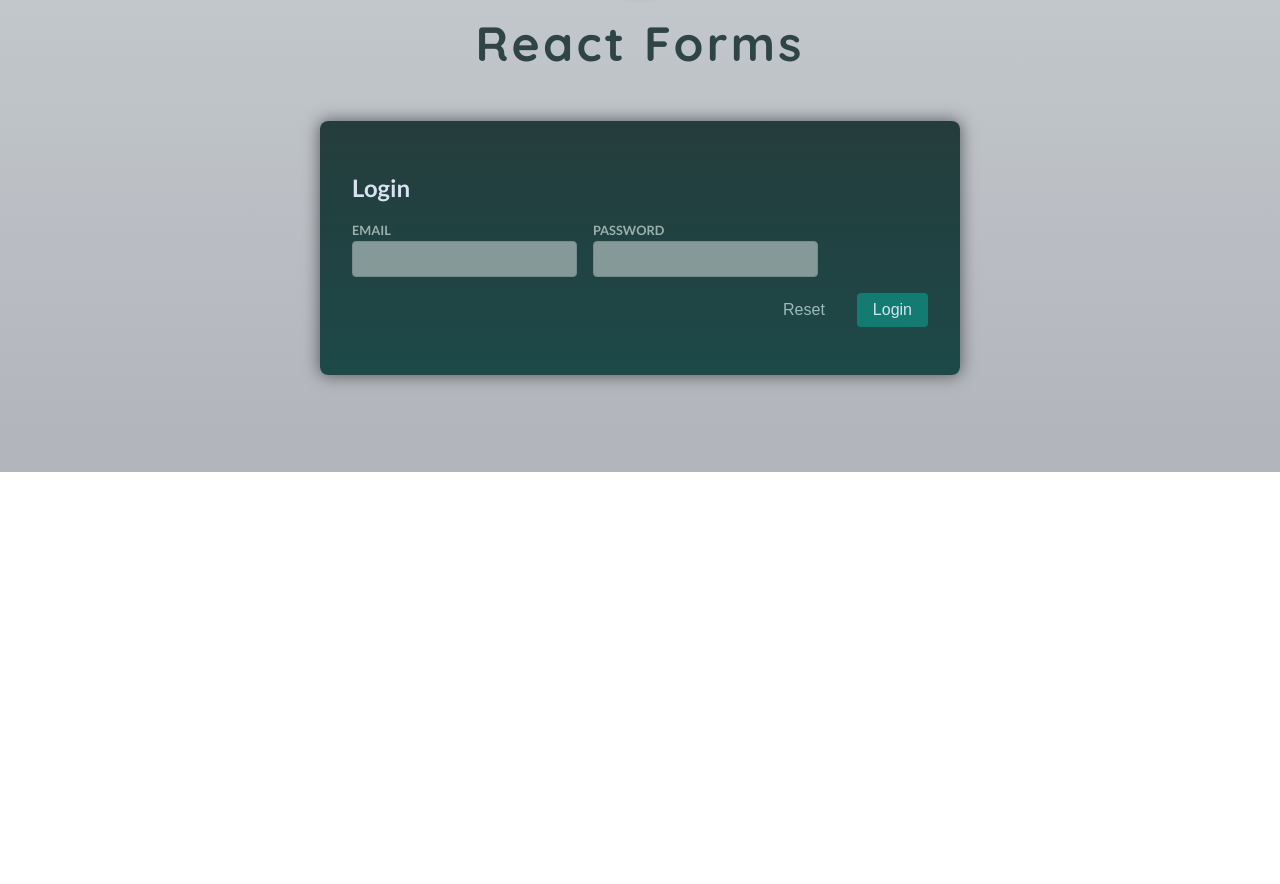
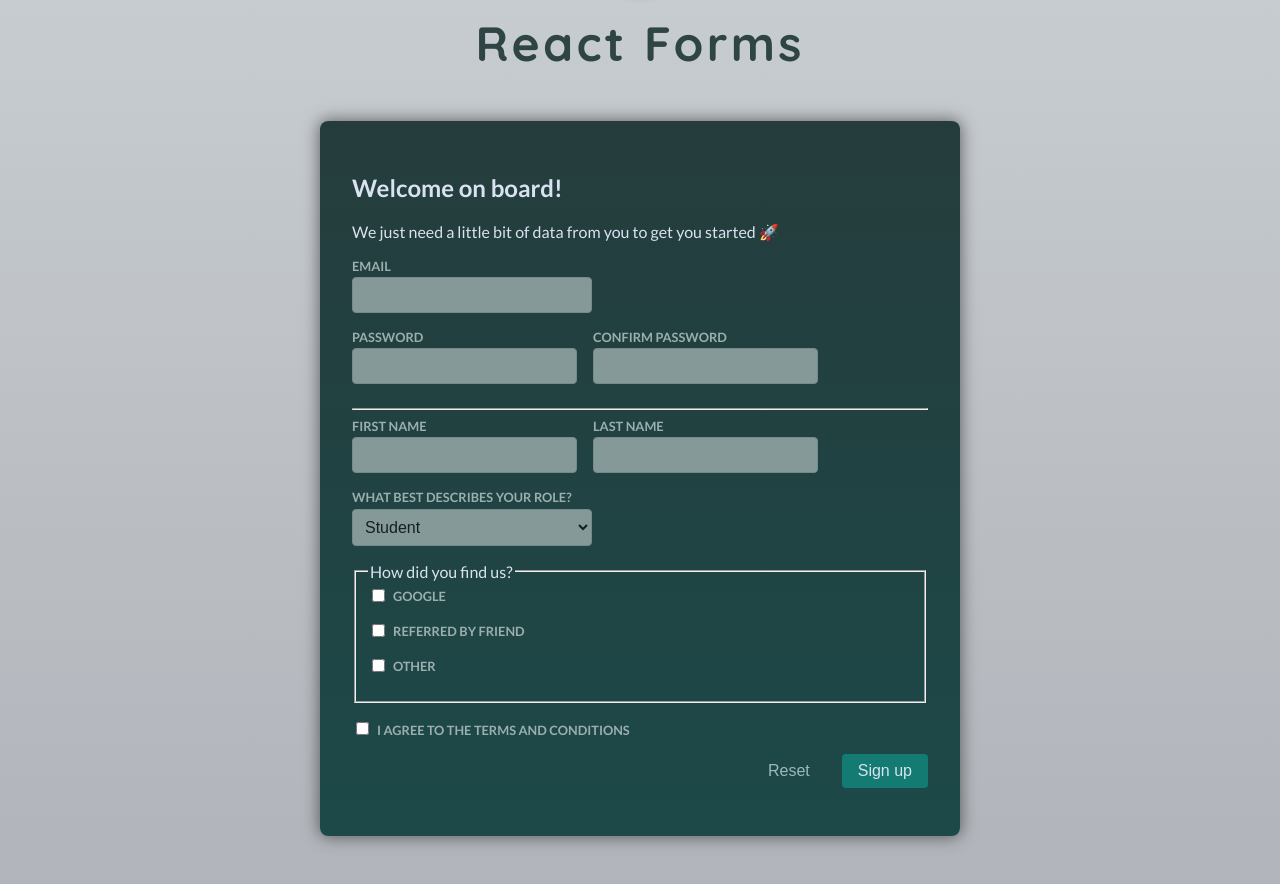
Before and after one commit to Bang04/react-practice-app, a React (Vite) app: page / in a window 1280 px wide. Shown: the part 360-1244 px from the top of the page. Before the commit the page ends 832 px from the top, so only its background shows below. Built offline with nearby package versions, Linux system fonts and the light colour scheme.

Commit message:
feat: form 입력 처리 (state, ref, FormData) 학습 코드 추가

```diff
--- a/src/features/form/FormApp.jsx
+++ b/src/features/form/FormApp.jsx
@@ -1,5 +1,6 @@
 import Header from './components/Header.jsx';
 import Login from './components/Login.jsx';
+import Signup from './components/Signup.jsx';
 import './index.css'
 
 function App() {
@@ -7,7 +8,7 @@
     <>
       <Header />
       <main>
-        <Login />
+        <Signup />
       </main>
     </>
   );
--- a/src/features/form/components/Login.jsx
+++ b/src/features/form/components/Login.jsx
@@ -1,23 +1,45 @@
+/* eslint-disable no-undef */
+import React, { useState } from "react";
 export default function Login() {
+  const email = useRef();
+  const password = useRef();
+
+  function handleSubmit(event) {
+    event.preventDefault();
+
+    const enterEmail = email.current.value;
+    const enterPassword = password.current.value;
+
+    console.log('user enterEmail' , enterEmail);
+    console.log('user enterPassword' , enterPassword);
+    email.current.value = '';// 하나씩 전부 해야하는 번거로움
+
+  }
+
   return (
-    <form>
+    <form onSubmit={handleSubmit}>
       <h2>Login</h2>
 
       <div className="control-row">
         <div className="control no-margin">
           <label htmlFor="email">Email</label>
-          <input id="email" type="email" name="email" />
+          <input id="email" type="email" name="email" ref={email}/>
+          <div className="control-error">
+            {emailError && <p>{emailError}</p>}
+          </div>
         </div>
 
         <div className="control no-margin">
           <label htmlFor="password">Password</label>
-          <input id="password" type="password" name="password" />
+          <input id="password" type="password" name="password" ref={password}/>
         </div>
       </div>
 
       <p className="form-actions">
         <button className="button button-flat">Reset</button>
-        <button className="button">Login</button>
+        <button type="submit" className="button">
+          Login
+        </button>
       </p>
     </form>
   );
--- /dev/null
+++ b/src/features/form/components/Signup.jsx
@@ -0,0 +1,111 @@
+export default function Signup() {
+  function handleSubmit(event) {
+    event.preventDefault(); //서버자동전송안함
+
+    //브라우저내장함수
+    //input name 필수
+    const fd = new FormData(event.target);
+    const acquisitionChanner = fd.getAll("acquisition");
+    const data = Object.fromEntries(fd.entries()); //key, value
+    data.acquisition = acquisitionChanner;
+    console.log(data);
+    event.target.reset();
+  }
+
+  return (
+    <form onSubmit={handleSubmit}>
+      <h2>Welcome on board!</h2>
+      <p>We just need a little bit of data from you to get you started 🚀</p>
+
+      <div className="control">
+        <label htmlFor="email">Email</label>
+        <input id="email" type="email" name="email" />
+      </div>
+
+      <div className="control-row">
+        <div className="control">
+          <label htmlFor="password">Password</label>
+          <input id="password" type="password" name="password" />
+        </div>
+
+        <div className="control">
+          <label htmlFor="confirm-password">Confirm Password</label>
+          <input
+            id="confirm-password"
+            type="password"
+            name="confirm-password"
+          />
+        </div>
+      </div>
+
+      <hr />
+
+      <div className="control-row">
+        <div className="control">
+          <label htmlFor="first-name">First Name</label>
+          <input type="text" id="first-name" name="first-name" />
+        </div>
+
+        <div className="control">
+          <label htmlFor="last-name">Last Name</label>
+          <input type="text" id="last-name" name="last-name" />
+        </div>
+      </div>
+
+      <div className="control">
+        <label htmlFor="phone">What best describes your role?</label>
+        <select id="role" name="role">
+          <option value="student">Student</option>
+          <option value="teacher">Teacher</option>
+          <option value="employee">Employee</option>
+          <option value="founder">Founder</option>
+          <option value="other">Other</option>
+        </select>
+      </div>
+
+      <fieldset>
+        <legend>How did you find us?</legend>
+        <div className="control">
+          <input
+            type="checkbox"
+            id="google"
+            name="acquisition"
+            value="google"
+          />
+          <label htmlFor="google">Google</label>
+        </div>
+
+        <div className="control">
+          <input
+            type="checkbox"
+            id="friend"
+            name="acquisition"
+            value="friend"
+          />
+          <label htmlFor="friend">Referred by friend</label>
+        </div>
+
+        <div className="control">
+          <input type="checkbox" id="other" name="acquisition" value="other" />
+          <label htmlFor="other">Other</label>
+        </div>
+      </fieldset>
+
+      <div className="control">
+        <label htmlFor="terms-and-conditions">
+          <input type="checkbox" id="terms-and-conditions" name="terms" />I
+          agree to the terms and conditions
+        </label>
+      </div>
+
+      <p className="form-actions">
+        <button type="reset" className="button button-flat">
+          Reset
+        </button>
+        <button type="submit" className="button">
+          Sign up
+        </button>
+      </p>
+    </form>
+  );
+}
```
Also changed, not shown: src/features/form/components/StateLogin.jsx (added, +84 -0 lines).
